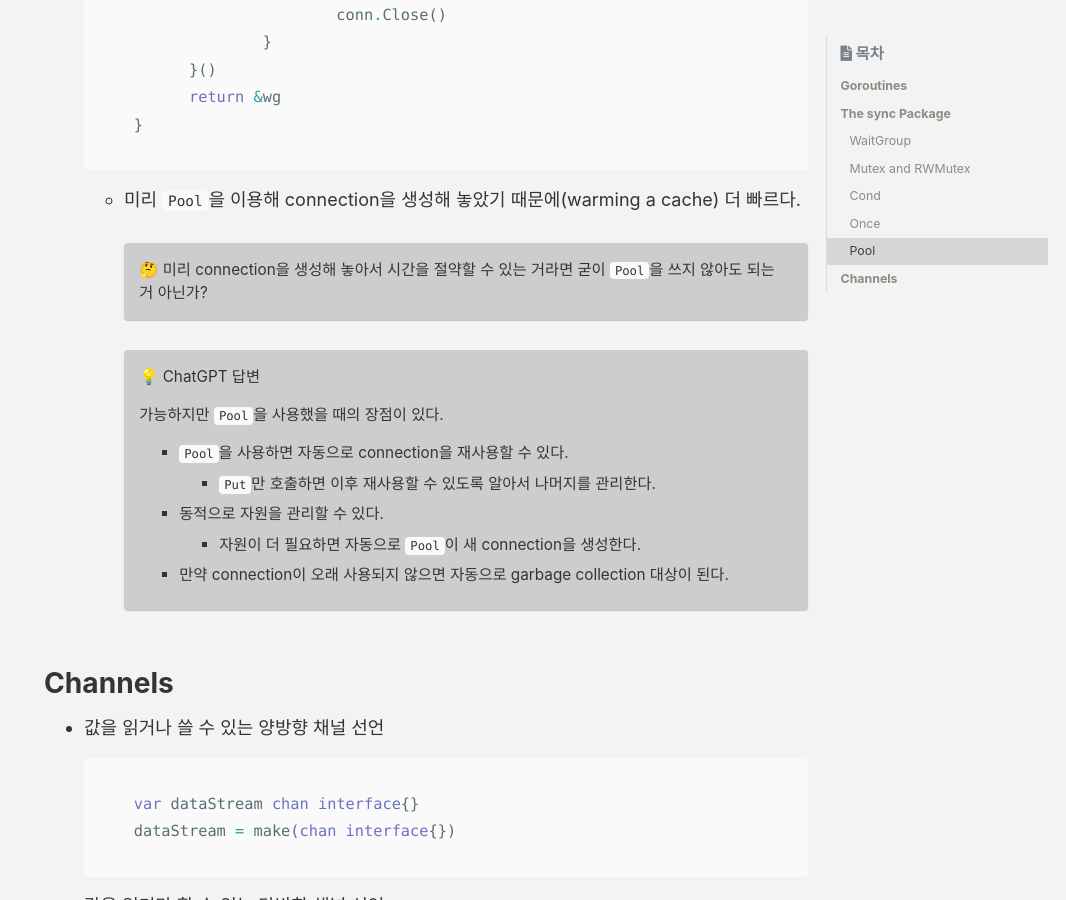
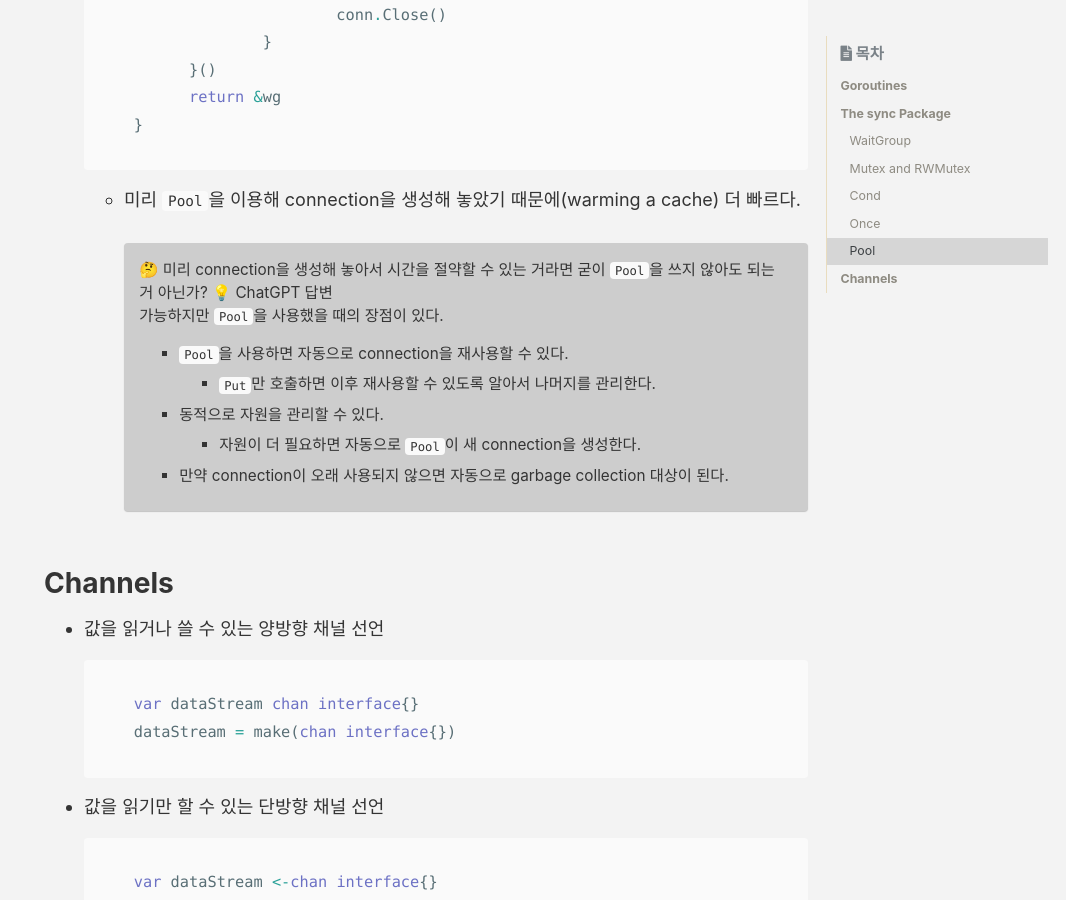
Before and after one commit to alexuhn/alexuhn.github.io-old, a Jekyll site: the page built from _posts/book_notes/Concurrency_in_Go/2023-07-01-CHAPTER-3-Go’s-Concurrency-Building-Blocks.md, in a window 1280 px wide and 900 px high, scrolled down 7939 px. Shown: the whole window, without its empty margins (214-1280 px from the left). Built offline with Jekyll 4.4.1, drawn with Linux system fonts in a browser that asks for light colours; cached includes are drawn as plain includes; some web fonts are replaced; comment, search, counter and statistics services are not loaded.

Commit message:
Update 2023-07-01-CHAPTER-3-Go’s-Concurrency-Building-Blocks.md

```diff
--- a/_posts/book_notes/Concurrency_in_Go/2023-07-01-CHAPTER-3-Go’s-Concurrency-Building-Blocks.md
+++ b/_posts/book_notes/Concurrency_in_Go/2023-07-01-CHAPTER-3-Go’s-Concurrency-Building-Blocks.md
@@ -286,10 +286,8 @@ tags:
     - 미리 `Pool`을 이용해 connection을 생성해 놓았기 때문에(warming a cache) 더 빠르다.
         <div class="notice--primary" markdown="1">
         🤔 미리 connection을 생성해 놓아서 시간을 절약할 수 있는 거라면 굳이 `Pool`을 쓰지 않아도 되는 거 아닌가?
-        </div>
-        <div class="notice--primary" markdown="1">
         💡 ChatGPT 답변
-
+        <br/>
         가능하지만 `Pool`을 사용했을 때의 장점이 있다.
 
         - `Pool`을 사용하면 자동으로 connection을 재사용할 수 있다.
```
